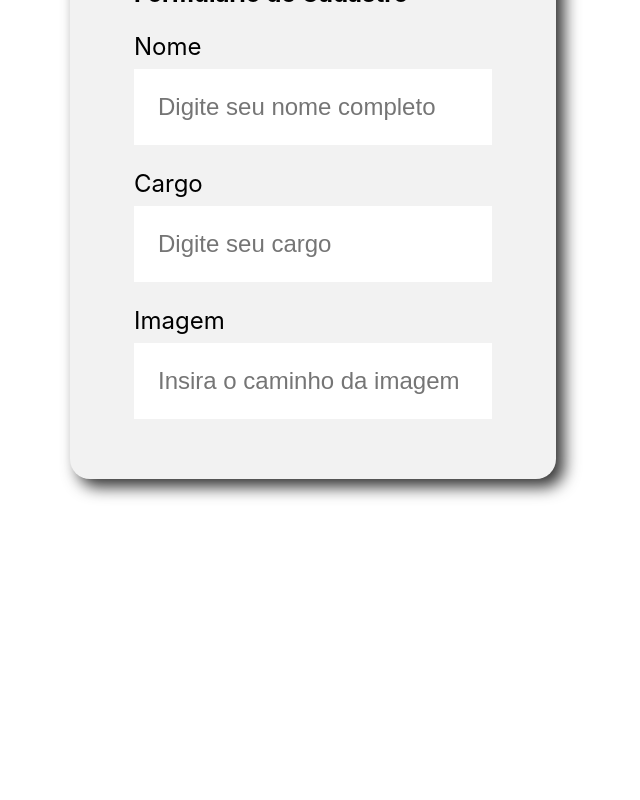
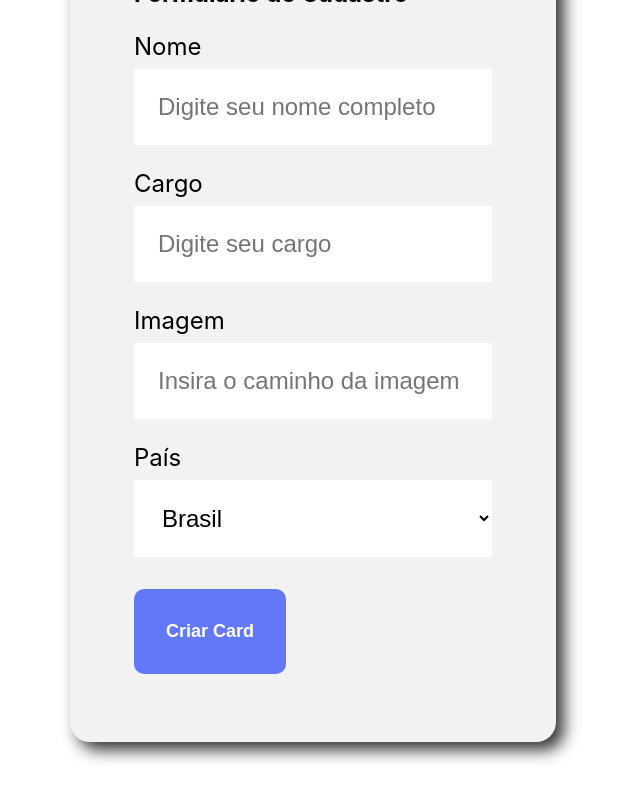
Before and after one commit to gustavo-garcia-de-sousa/organo, a React (Create React App) app: page / in a window 1280 px wide. Shown: the part 655-1455 px from the top of the page, without its empty margins (327-967 px from the left). Before the commit the page ends 1214 px from the top, so only its background shows below. Built offline with nearby package versions, Linux system fonts and the light colour scheme.

Commit message:
update components

```diff
--- a/src/App.css
+++ /dev/null
@@ -1,38 +0,0 @@
-.App {
-  text-align: center;
-}
-
-.App-logo {
-  height: 40vmin;
-  pointer-events: none;
-}
-
-@media (prefers-reduced-motion: no-preference) {
-  .App-logo {
-    animation: App-logo-spin infinite 20s linear;
-  }
-}
-
-.App-header {
-  background-color: #282c34;
-  min-height: 100vh;
-  display: flex;
-  flex-direction: column;
-  align-items: center;
-  justify-content: center;
-  font-size: calc(10px + 2vmin);
-  color: white;
-}
-
-.App-link {
-  color: #61dafb;
-}
-
-@keyframes App-logo-spin {
-  from {
-    transform: rotate(0deg);
-  }
-  to {
-    transform: rotate(360deg);
-  }
-}
--- /dev/null
+++ b/src/components/Button/Button.css
@@ -0,0 +1,15 @@
+button {
+    background-color: #6278f7;
+    border-radius: 10px;
+    font-weight: 700;
+    font-size: 18px;
+    padding: 32px;
+    border: none;
+    cursor: pointer;
+    color: #fff;
+    margin: 32px 0px;
+}
+
+button:hover {
+    color: #95ffd4;
+}
--- /dev/null
+++ b/src/components/Button/Button.js
@@ -0,0 +1,9 @@
+import './Button.css';
+
+const Buttons = (props) => {
+    return (
+        <button>{props.children}</button>//children é uma propriedade que retorna o conteúdo que está dentro do componente
+    );
+}
+
+export default Buttons;
--- a/src/components/Forms/Forms.js
+++ b/src/components/Forms/Forms.js
@@ -1,14 +1,23 @@
 import './Forms.css';
 import TextField from '../TextField/TextField';
+import Selected from '../Selected/Selected';
+import Buttons from '../Button/Button';
+
+function saving(event) {
+    event.preventDefault();//previne o comportamento padrão do formulário
+    console.log('formulário submetido');
+}
 
 const Forms = () => {
     return (
         <section className='forms'>
-            <form>
+            <form onSubmit={() => saving()}> {/*onSubmit é um evento que é disparado quando o formulário é submetido*/}
                 <h2>Formulário de Cadastro</h2>
-                <TextField label="Nome" placeholder="Digite seu nome completo" />
-                <TextField label="Cargo" placeholder="Digite seu cargo" />
-                <TextField label="Imagem" placeholder="Insira o caminho da imagem" />
+                <TextField required={true} label="Nome" placeholder="Digite seu nome completo" />
+                <TextField required={true} label="Cargo" placeholder="Digite seu cargo" />
+                <TextField required={true} label="Imagem" placeholder="Insira o caminho da imagem" />
+                <Selected label="País" itens={['Brasil', 'Argentina', 'Chile', 'Uruguai', 'Paraguai']} />
+                <Buttons> Criar Card </Buttons>
             </form>
         </section>
     );
--- /dev/null
+++ b/src/components/Selected/Selected.css
@@ -0,0 +1,19 @@
+.selected{
+
+}
+
+.selected label{
+    display: block;
+    margin-bottom: 8px;
+    font-size: 24px;
+}
+
+.selected select{
+    background-color: #fff;
+    box-shadow: 10px 10px 10px rgba(0,0,0,0.0);
+    width: 100%;
+    border: none;
+    font-size: 24px;
+    padding: 24px;
+    box-sizing: border-box;
+}
--- /dev/null
+++ b/src/components/Selected/Selected.js
@@ -0,0 +1,14 @@
+import './Selected.css';
+
+const Selected = (props) => {
+    return (//map é um laço de repetição que percorre o array e retorna um novo array. key é um atributo obrigatório para o map
+        <div className='selected'>
+            <label>{props.label}</label>
+            <select>
+                {props.itens.map(item => <option key={item}>{item}</option>)}
+            </select>
+        </div>
+    );
+}
+
+export default Selected;
--- a/src/components/TextField/TextField.js
+++ b/src/components/TextField/TextField.js
@@ -4,7 +4,7 @@ const TextField = (props) => {//props são as propriedades que são passadas par
     return (//acessando o label e o placeholder que foi passado como propriedade
         <div className='text-field'>
             <label>{props.label}</label>
-            <input type="text" placeholder={props.placeholder}/>
+            <input required={props.required} type="text" placeholder={props.placeholder} />
         </div>
     );
 }
```
